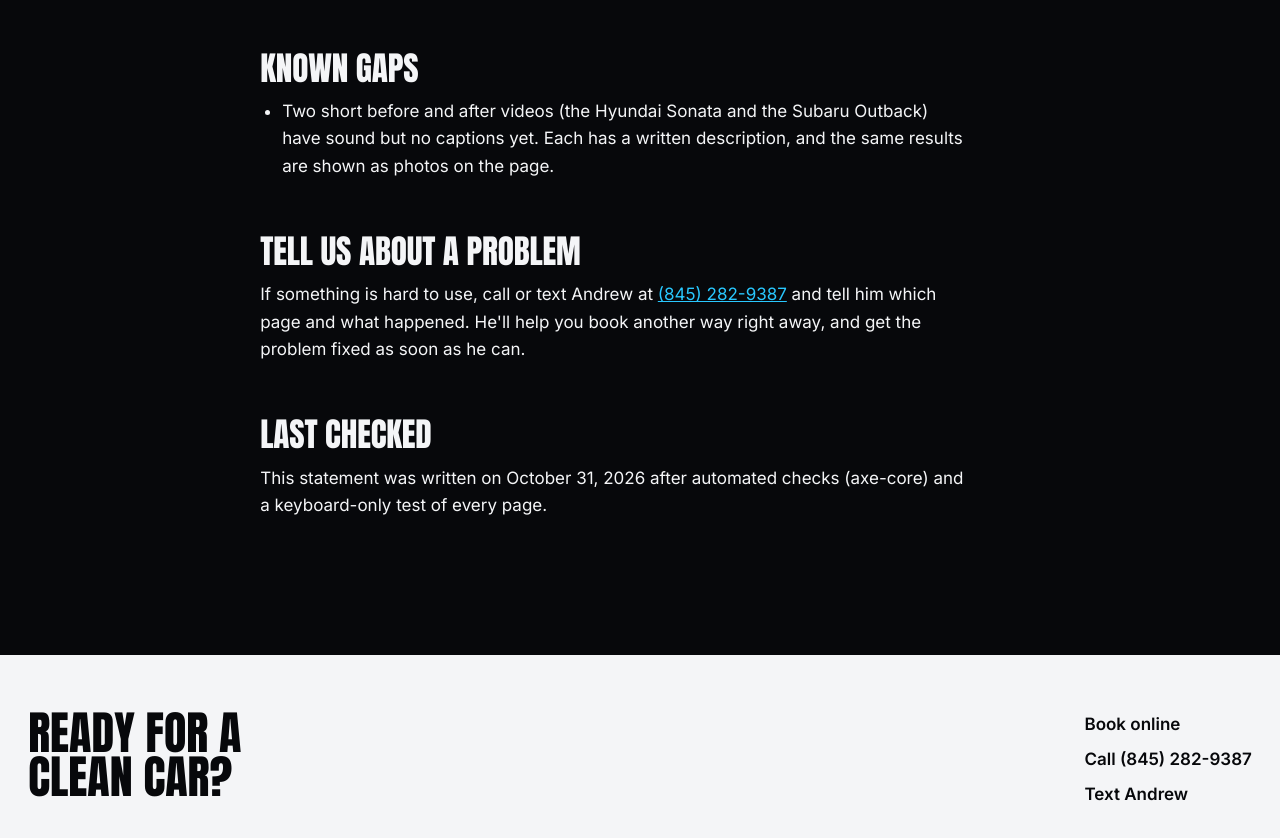
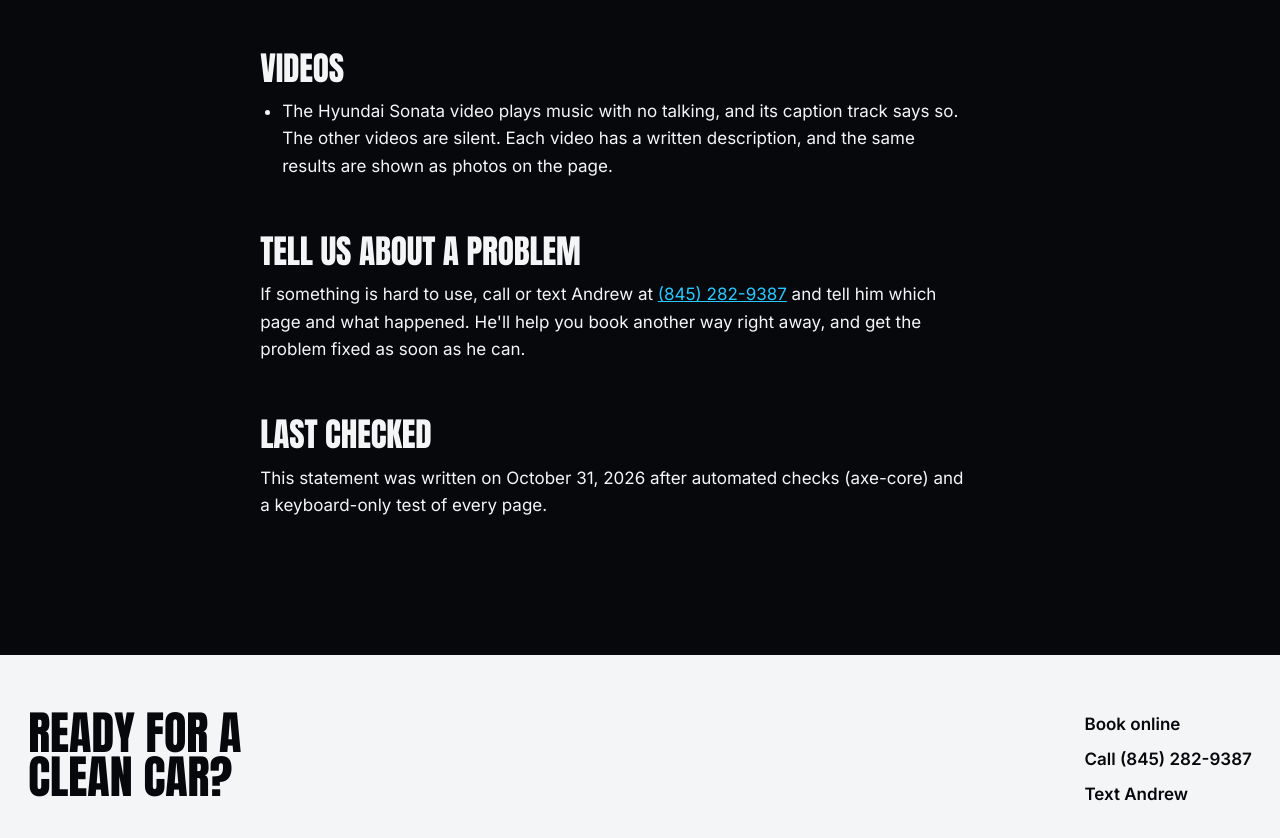
Before and after one commit to Andrew110927/letts-get-clean, a plain HTML site: page accessibility.html in a window 1280 px wide. Shown: the part 1118-1956 px from the top of the page. Drawn offline with Linux system fonts and the light colour scheme.

Commit message:
Caption the Sonata reel and update the guides for privacy requests
The Sonata reel is music with no talking (no speech found), so its caption track
says so; the Outback reel is silent. The owner guide, data-request checklist,
media list, report and README cover the new pages and the forget button.

Co-Authored-By: Claude Opus 5.5 <noreply@anthropic.com>

```diff
--- a/accessibility.html
+++ b/accessibility.html
@@ -50,9 +50,9 @@
     <li>The pages work when zoomed to 200% and on narrow phone screens.</li>
   </ul>
 
-  <h2>Known gaps</h2>
+  <h2>Videos</h2>
   <ul>
-    <li>Two short before and after videos (the Hyundai Sonata and the Subaru Outback) have sound but no captions yet. Each has a written description, and the same results are shown as photos on the page.</li>
+    <li>The Hyundai Sonata video plays music with no talking, and its caption track says so. The other videos are silent. Each video has a written description, and the same results are shown as photos on the page.</li>
   </ul>
 
   <h2>Tell us about a problem</h2>
```
Also changed, not shown: 6 other files.
